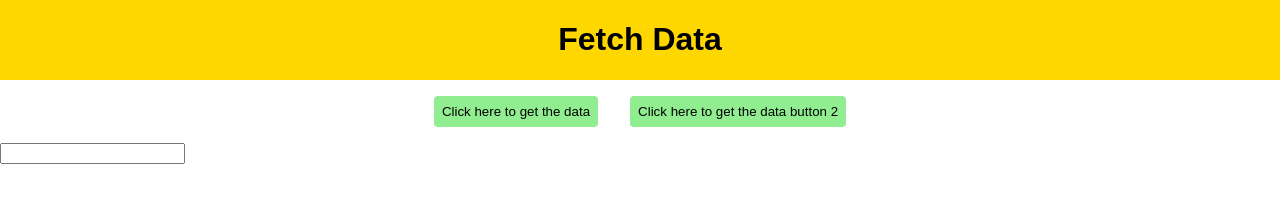
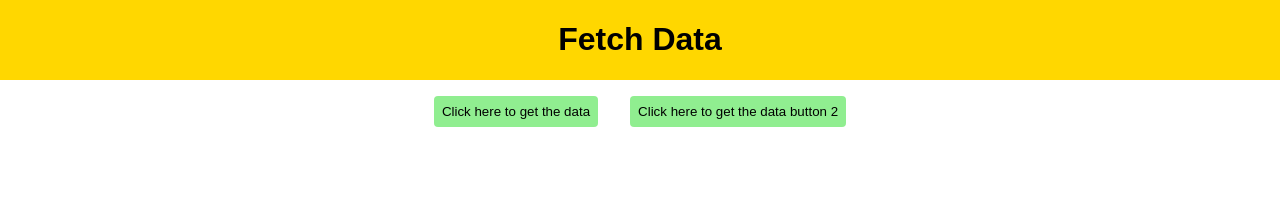
Before and after one commit to madhusudhan223/Javascript_Madhu, a plain HTML site: page fetch.html in a window 1280 px wide. Drawn offline with Linux system fonts and the light colour scheme.

Commit message:
commented input

```diff
--- a/fetch.html
+++ b/fetch.html
@@ -15,7 +15,7 @@
       <button class="button-class" id="btn">Click here to get the data</button>
     <button class="button-class"  id="btn">Click here to get the data button 2</button>
     </div>
-    <input id="user-input" />
+    <!-- <input id="user-input" /> -->
     <ul id="task-list"></ul>
 
     <script src="/fetch.js"></script>
```
